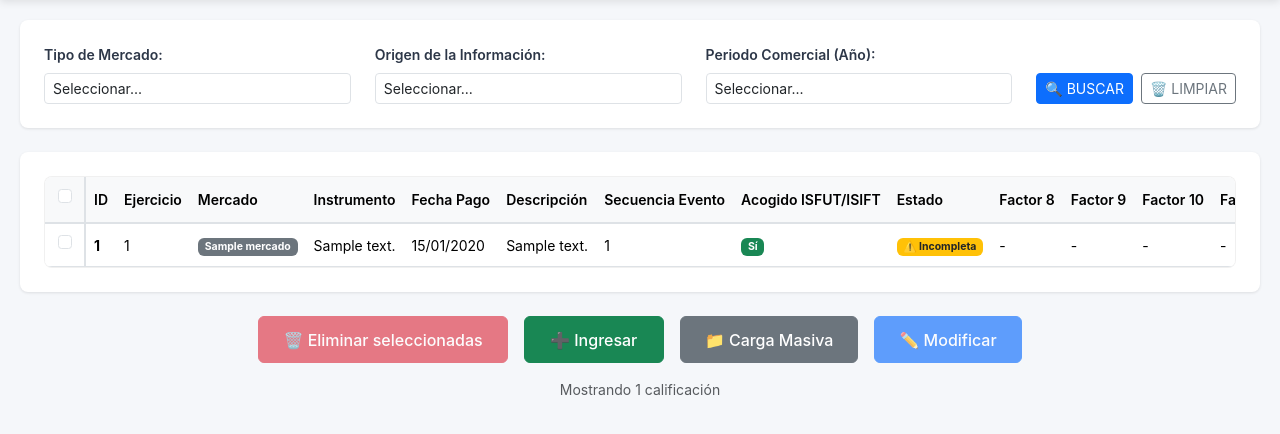
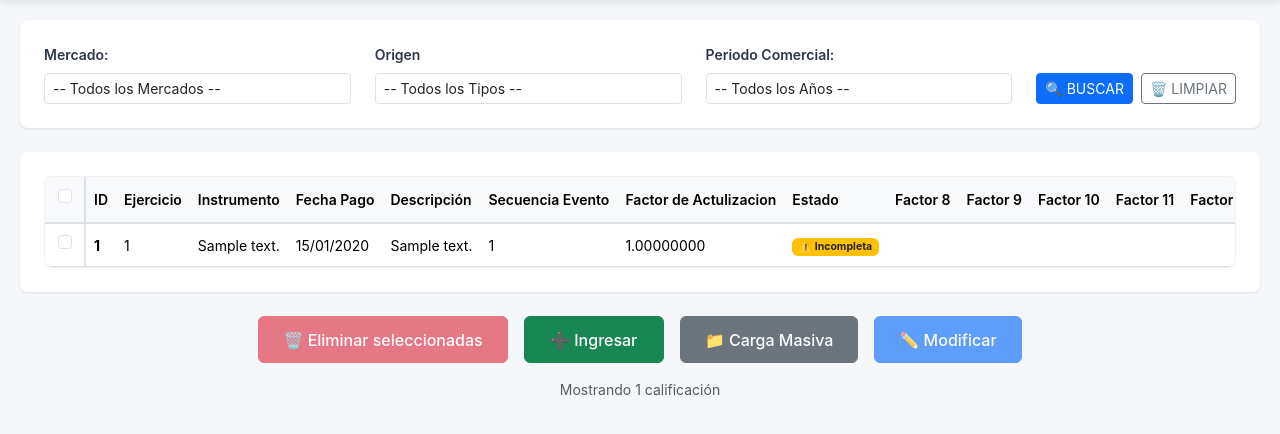
Before and after one commit to IgnacioQz/Projecto-Integrado, a Django app: page /main/ in a window 1280 px wide. Shown: the part 141-575 px from the top of the page. Run offline with Django 5.2, Linux system fonts and the light colour scheme; a user stored in the database is signed in; tables that the repository leaves empty hold one stand-in row (values such as "Sample post").

Commit message:
Filtros y mercados estandarizados

```diff
--- a/core/forms.py
+++ b/core/forms.py
@@ -1,6 +1,6 @@
 from decimal import Decimal
 from django import forms
-from .models import TblCalificacion
+from .models import TblCalificacion, TblMercado
 
 # =============================================================================
 # Constantes y configuración
@@ -17,22 +17,14 @@ DECIMAL_WIDGET_ATTRS = {
 # Formulario Paso 1: Datos básicos de calificación
 # =============================================================================
 class CalificacionBasicaForm(forms.ModelForm):
-    """
-    Formulario para crear/editar datos básicos de una calificación.
+    """Formulario para crear/editar datos básicos de una calificación."""
 
-    Fields:
-        mercado: Tipo de mercado (ej: ACCIONES)
-        instrumento_text: Nombre/código del instrumento ingresado manualmente
-        descripcion: Detalle descriptivo
-        fecha_pago_dividendo: Fecha efectiva del pago
-        secuencia_evento: Número secuencial del evento
-        dividendo: Monto del dividendo
-        valor_historico: Valor histórico del instrumento
-        factor_actualizacion: Factor de actualización
-        ejercicio: Año del ejercicio
-        isfut: Flag ISFUT
-        tipo_ingreso: Tipo de ingreso (foreign key)
-    """
+    # Define el campo mercado explícitamente para personalizar el queryset
+    mercado = forms.ModelChoiceField(
+        queryset=TblMercado.objects.filter(activo=True).order_by('nombre'),
+        widget=forms.Select(attrs={'class': 'form-control'}),
+        empty_label="Seleccione un mercado",
+    )
 
     class Meta:
         model = TblCalificacion
@@ -57,7 +49,8 @@ class CalificacionBasicaForm(forms.ModelForm):
             "tipo_ingreso": "Tipo de Ingreso",
         }
         widgets = {
-            "mercado": forms.Select(attrs={"class": FORM_SELECT_CLASS}),
+            # Cambia el widget de mercado a Select
+            "mercado": forms.Select(attrs={"class": FORM_CONTROL_CLASS}),
             "instrumento_text": forms.TextInput(attrs={
                 "class": FORM_CONTROL_CLASS,
                 "placeholder": "Ej: ACCIÓN, BONO, etc."
--- a/core/templates/main.html
+++ b/core/templates/main.html
@@ -25,50 +25,53 @@
             </div>
         {% endif %}
 
-        <!-- Barra superior: filtros -->
+        <!-- Envolver los filtros en un form -->
+        <form method="get" id="form-filtros">
             <div class="top-filters">
                 <div class="filters-grid">
-                <!-- Filtro Tipo de Mercado -->
                     <div class="filter-item">
-                    <label for="filtro-mercado">Tipo de Mercado:</label>
-                    <select id="filtro-mercado" class="form-control form-control-sm">
-                        <option value="">Seleccionar...</option>
-                        <option>Acciones</option>
-                        <option>CFI</option>
-                        <option>Fondos Mutuos</option>
+                        <label for="mercado">Mercado:</label>
+                        <select name="mercado" class="form-control form-control-sm">
+                            <option value="">-- Todos los Mercados --</option>
+                            {% for m in mercados_disponibles %}
+                                <option value="{{ m.mercado_id }}" {% if filtro_mercado|stringformat:"s" == m.mercado_id|stringformat:"s" %}selected{% endif %}>
+                                    {{ m.nombre }}
+                                </option>
+                            {% endfor %}
                         </select>
                     </div>
 
-                <!-- Filtro Origen de Información -->
                     <div class="filter-item">
-                    <label for="filtro-origen">Origen de la Información:</label>
-                    <select id="filtro-origen" class="form-control form-control-sm">
-                        <option value="">Seleccionar...</option>
-                        <option>Carga de archivo</option>
-                        <option>Ingreso manual</option>
-                        <option>Proveniente del sistema</option>
+                        <label for="origen">Origen</label>
+                        <select name="tipo_ingreso" class="form-control form-control-sm">
+                            <option value="">-- Todos los Tipos --</option>
+                            {% for t in tipos_ingreso_disponibles %}
+                                <option value="{{ t.tipo_ingreso_id }}" {% if filtro_tipo_ingreso|stringformat:"s" == t.tipo_ingreso_id|stringformat:"s" %}selected{% endif %}>
+                                    {{ t.nombre_tipo_ingreso }}
+                                </option>
+                            {% endfor %}
                         </select>
                     </div>
 
-                <!-- Filtro Periodo Comercial (Año) -->
                     <div class="filter-item">
-                    <label for="filtro-periodo">Periodo Comercial (Año):</label>
-                    <select id="filtro-periodo" class="form-control form-control-sm">
-                        <option value="">Seleccionar...</option>
-                        <option>2025</option>
-                        <option>2024</option>
-                        <option>2023</option>
-                        <option>2022</option>
+                        <label for="ejercicio">Periodo Comercial:</label>
+                        <select name="ejercicio" class="form-control form-control-sm">
+                            <option value="">-- Todos los Años --</option>
+                            {% for e in ejercicios_disponibles %}
+                                <option value="{{ e }}" {% if filtro_ejercicio|stringformat:"s" == e|stringformat:"s" %}selected{% endif %}>
+                                    {{ e }}
+                                </option>
+                            {% endfor %}
                         </select>
                     </div>
                 </div>
 
-            <!-- Botones de búsqueda y limpieza -->
                 <div class="search-actions">
-                <button class="btn btn-primary btn-sm">🔍 BUSCAR</button>
-                <button class="btn btn-outline-secondary btn-sm">🗑️ LIMPIAR</button>
+                    <button type="submit" class="btn btn-primary btn-sm">🔍 BUSCAR</button>
+                    <button type="button" class="btn btn-outline-secondary btn-sm" id="btn-limpiar">🗑️ LIMPIAR</button>
                 </div>
             </div>
+        </form>
 
         <!-- Reemplaza la sección de tabla y botones por este bloque sencillo (usa POST normal) -->
         <form method="post" action="{% url 'calificacion_delete_multiple' %}" id="form-delete-selected">
@@ -82,12 +85,11 @@
                                 <th><input type="checkbox" id="checkbox-all" class="form-check-input"></th>
                                 <th>ID</th>
                                 <th>Ejercicio</th>
-                                <th>Mercado</th>
                                 <th>Instrumento</th>
                                 <th>Fecha Pago</th>
                                 <th>Descripción</th>
                                 <th>Secuencia Evento</th>
-                                <th>Acogido ISFUT/ISIFT</th>
+                                <th>Factor de Actulizacion</th>
                                 <th>Estado</th>
                                 <th>Factor 8</th>
                                 <th>Factor 9</th>
@@ -128,18 +130,11 @@
                                 <td><input type="checkbox" name="ids[]" value="{{ it.pk }}" class="form-check-input row-checkbox"></td>
                                 <td class="fw-bold">{{ it.calificacion_id }}</td>
                                 <td>{{ it.ejercicio }}</td>
-                                <td><span class="badge bg-secondary">{{ it.mercado }}</span></td>
                                 <td>{{ it.instrumento_text|default:"-" }}</td>
                                 <td>{{ it.fecha_pago_dividendo|date:"d/m/Y" }}</td>
                                 <td>{{ it.descripcion|truncatewords:5|default:"-" }}</td>
                                 <td>{{ it.secuencia_evento }}</td>
-                                <td>
-                                    {% if it.isfut %}
-                                        <span class="badge bg-success">Sí</span>
-                                    {% else %}
-                                        <span class="badge bg-light text-dark">No</span>
-                                    {% endif %}
-                                </td>
+                                <td>{{ it.factor_actualizacion|floatformat:8|default:"-" }}</td>
                                 <td>
                                     {% if it.factores_dict %}
                                         <span class="badge bg-success">✓ Completa</span>
@@ -148,37 +143,37 @@
                                     {% endif %}
                                 </td>
 
-                                <!-- Factores 8-37: valores desde factores_dict preparado en la vista -->
-                                <td>{{ it.factores_dict.8|floatformat:8|default:"-" }}</td>
-                                <td>{{ it.factores_dict.9|floatformat:8|default:"-" }}</td>
-                                <td>{{ it.factores_dict.10|floatformat:8|default:"-" }}</td>
-                                <td>{{ it.factores_dict.11|floatformat:8|default:"-" }}</td>
-                                <td>{{ it.factores_dict.12|floatformat:8|default:"-" }}</td>
-                                <td>{{ it.factores_dict.13|floatformat:8|default:"-" }}</td>
-                                <td>{{ it.factores_dict.14|floatformat:8|default:"-" }}</td>
-                                <td>{{ it.factores_dict.15|floatformat:8|default:"-" }}</td>
-                                <td>{{ it.factores_dict.16|floatformat:8|default:"-" }}</td>
-                                <td>{{ it.factores_dict.17|floatformat:8|default:"-" }}</td>
-                                <td>{{ it.factores_dict.18|floatformat:8|default:"-" }}</td>
-                                <td>{{ it.factores_dict.19|floatformat:8|default:"-" }}</td>
-                                <td>{{ it.factores_dict.20|floatformat:8|default:"-" }}</td>
-                                <td>{{ it.factores_dict.21|floatformat:8|default:"-" }}</td>
-                                <td>{{ it.factores_dict.22|floatformat:8|default:"-" }}</td>
-                                <td>{{ it.factores_dict.23|floatformat:8|default:"-" }}</td>
-                                <td>{{ it.factores_dict.24|floatformat:8|default:"-" }}</td>
-                                <td>{{ it.factores_dict.25|floatformat:8|default:"-" }}</td>
-                                <td>{{ it.factores_dict.26|floatformat:8|default:"-" }}</td>
-                                <td>{{ it.factores_dict.27|floatformat:8|default:"-" }}</td>
-                                <td>{{ it.factores_dict.28|floatformat:8|default:"-" }}</td>
-                                <td>{{ it.factores_dict.29|floatformat:8|default:"-" }}</td>
-                                <td>{{ it.factores_dict.30|floatformat:8|default:"-" }}</td>
-                                <td>{{ it.factores_dict.31|floatformat:8|default:"-" }}</td>
-                                <td>{{ it.factores_dict.32|floatformat:8|default:"-" }}</td>
-                                <td>{{ it.factores_dict.33|floatformat:8|default:"-" }}</td>
-                                <td>{{ it.factores_dict.34|floatformat:8|default:"-" }}</td>
-                                <td>{{ it.factores_dict.35|floatformat:8|default:"-" }}</td>
-                                <td>{{ it.factores_dict.36|floatformat:8|default:"-" }}</td>
-                                <td>{{ it.factores_dict.37|floatformat:8|default:"-" }}</td>
+                                <!-- Reemplaza los tds de factores 8-37 por esto (índices 0..29) -->
+                                <td>{{ it.factores_array.0|default:"-"|floatformat:8 }}</td>  {# factor 8  #}
+                                <td>{{ it.factores_array.1|default:"-"|floatformat:8 }}</td>  {# factor 9  #}
+                                <td>{{ it.factores_array.2|default:"-"|floatformat:8 }}</td>  {# factor 10 #}
+                                <td>{{ it.factores_array.3|default:"-"|floatformat:8 }}</td>
+                                <td>{{ it.factores_array.4|default:"-"|floatformat:8 }}</td>
+                                <td>{{ it.factores_array.5|default:"-"|floatformat:8 }}</td>
+                                <td>{{ it.factores_array.6|default:"-"|floatformat:8 }}</td>
+                                <td>{{ it.factores_array.7|default:"-"|floatformat:8 }}</td>
+                                <td>{{ it.factores_array.8|default:"-"|floatformat:8 }}</td>
+                                <td>{{ it.factores_array.9|default:"-"|floatformat:8 }}</td>
+                                <td>{{ it.factores_array.10|default:"-"|floatformat:8 }}</td>
+                                <td>{{ it.factores_array.11|default:"-"|floatformat:8 }}</td>
+                                <td>{{ it.factores_array.12|default:"-"|floatformat:8 }}</td>
+                                <td>{{ it.factores_array.13|default:"-"|floatformat:8 }}</td>
+                                <td>{{ it.factores_array.14|default:"-"|floatformat:8 }}</td>
+                                <td>{{ it.factores_array.15|default:"-"|floatformat:8 }}</td>
+                                <td>{{ it.factores_array.16|default:"-"|floatformat:8 }}</td>
+                                <td>{{ it.factores_array.17|default:"-"|floatformat:8 }}</td>
+                                <td>{{ it.factores_array.18|default:"-"|floatformat:8 }}</td>
+                                <td>{{ it.factores_array.19|default:"-"|floatformat:8 }}</td>
+                                <td>{{ it.factores_array.20|default:"-"|floatformat:8 }}</td>
+                                <td>{{ it.factores_array.21|default:"-"|floatformat:8 }}</td>
+                                <td>{{ it.factores_array.22|default:"-"|floatformat:8 }}</td>
+                                <td>{{ it.factores_array.23|default:"-"|floatformat:8 }}</td>
+                                <td>{{ it.factores_array.24|default:"-"|floatformat:8 }}</td>
+                                <td>{{ it.factores_array.25|default:"-"|floatformat:8 }}</td>
+                                <td>{{ it.factores_array.26|default:"-"|floatformat:8 }}</td>
+                                <td>{{ it.factores_array.27|default:"-"|floatformat:8 }}</td>
+                                <td>{{ it.factores_array.28|default:"-"|floatformat:8 }}</td>
+                                <td>{{ it.factores_array.29|default:"-"|floatformat:8 }}</td> {# factor 37 #}
                             </tr>
                             {% empty %}
                             <tr>
@@ -273,5 +268,15 @@
         }
         return confirm(`¿Eliminar ${selected} calificación(es)?`);
     }
+
+    // Agregar manejador para el botón limpiar
+    document.getElementById('btn-limpiar').addEventListener('click', function() {
+        // Limpiar todos los selects
+        document.querySelectorAll('#form-filtros select').forEach(select => {
+            select.value = '';
+        });
+        // Enviar el formulario
+        document.getElementById('form-filtros').submit();
+    });
 </script>
 {% endblock %}
--- a/core/views.py
+++ b/core/views.py
@@ -56,82 +56,78 @@ def logout_view(request):
 # =============================================================================
 @login_required(login_url="login")
 def main_view(request):
-    """
-    Dashboard principal con listado de calificaciones y filtros.
-    Permite filtrar por:
-    - Mercado
-    - Tipo de ingreso
-    - Ejercicio
-    """
-    # Obtener y procesar filtros
-    filtro_mercado = request.GET.get('mercado', '').strip()
-    filtro_tipo_ingreso = request.GET.get('tipo_ingreso', '').strip()
-    filtro_ejercicio = request.GET.get('ejercicio', '').strip()
+    """Dashboard principal con listado de calificaciones y filtros."""
+    filtro_mercado = request.GET.get('mercado', '')
+    filtro_tipo_ingreso = request.GET.get('tipo_ingreso', '')
+    filtro_ejercicio = request.GET.get('ejercicio', '')
 
-    # Query base optimizada
-    items = (TblCalificacion.objects
-             .select_related('tipo_ingreso', 'instrumento')
-             .prefetch_related('factores'))
+    qs = (TblCalificacion.objects
+          .select_related('mercado', 'tipo_ingreso')
+          # prefetch el conjunto de factores (ajusta 'factores' si tu related_name es distinto)
+          .prefetch_related('factores'))
 
-    # Aplicar filtros si existen
     if filtro_mercado:
-        items = items.filter(mercado__id=int(filtro_mercado))
+        qs = qs.filter(mercado_id=filtro_mercado)
     if filtro_tipo_ingreso:
-        items = items.filter(tipo_ingreso__nombre_tipo_ingreso__icontains=filtro_tipo_ingreso)
+        qs = qs.filter(tipo_ingreso_id=filtro_tipo_ingreso)
     if filtro_ejercicio:
         try:
-            items = items.filter(ejercicio=int(filtro_ejercicio))
+            qs = qs.filter(ejercicio=int(filtro_ejercicio))
         except ValueError:
             pass
 
-    items = items.order_by('-fecha_creacion')[:200]
+    items = qs.order_by('-fecha_creacion')[:500]  # limita por seguridad
 
-    # Procesar factores para cada calificación
-    for item in items:
-        all_factores = list(item.factores.all())
-        item.factores_dict = {
-            f.posicion: f.valor
-            for f in all_factores
-            if 8 <= f.posicion <= 37
-        }
+    # construir estructuras fáciles de usar en plantilla
+    for it in items:
+        # obtener queryset de factores: intenta related_name 'factores' y si no existe usa reverse relation por convención
+        try:
+            factor_qs = it.factores.all()
+        except Exception:
+            factor_qs = it.tblfactorvalor_set.all()
 
-    # Obtener opciones para filtros
+        factores_map = {int(f.posicion): f.valor for f in factor_qs}
+        # lista indexada: índice 0 -> posición 8, índice 29 -> posición 37
+        factores_array = [factores_map.get(pos) for pos in range(8, 38)]
+
+        it.factores_map = factores_map
+        it.factores_array = factores_array
+
     context = {
         'items': items,
+        'mercados_disponibles': TblMercado.objects.filter(activo=True).order_by('nombre'),
+        'tipos_ingreso_disponibles': TblTipoIngreso.objects.all().order_by('nombre_tipo_ingreso'),
+        'ejercicios_disponibles': TblCalificacion.objects.values_list('ejercicio', flat=True).distinct().order_by('-ejercicio'),
         'filtro_mercado': filtro_mercado,
         'filtro_tipo_ingreso': filtro_tipo_ingreso,
         'filtro_ejercicio': filtro_ejercicio,
-        'mercados_disponibles': TblMercado.objects.all().order_by('nombre'),
-        'tipos_ingreso_disponibles': TblTipoIngreso.objects.all().order_by('nombre_tipo_ingreso'),
-        'ejercicios_disponibles': TblCalificacion.objects.values_list('ejercicio', flat=True).distinct().order_by('-ejercicio'),
     }
-
     return render(request, "main.html", context)
 
 # =============================================================================
 # Gestión de calificaciones - Carga Manual
 # =============================================================================
 @login_required(login_url="login")
-@transaction.atomic
 def carga_manual_view(request):
-    """
-    PASO 1: Crear nueva calificación (datos básicos)
-    - GET: Muestra formulario vacío
-    - POST: Valida y crea calificación parcial
-    """
+    """PASO 1: Crear nueva calificación."""
     if request.method == "POST":
         form = CalificacionBasicaForm(request.POST)
         if form.is_valid():
             calif = form.save(commit=False)
             calif.usuario = request.user
             calif.save()
-            messages.warning(request, "⚠️ Calificación creada PARCIALMENTE. Complete el paso 2.")
+            messages.success(request, "✅ Calificación creada correctamente.")
             return redirect("calificacion_edit", pk=calif.pk)
-        messages.error(request, "Por favor corrija los errores en el formulario.")
-        return render(request, "cargaManual.html", {"form": form})
+    else:
+        form = CalificacionBasicaForm()
 
-    form = CalificacionBasicaForm()
-    return render(request, "cargaManual.html", {"form": form})
+    # Añadir mercados disponibles al contexto
+    mercados = TblMercado.objects.filter(activo=True).order_by('nombre')
+
+    return render(request, "cargaManual.html", {
+        "form": form,
+        "mercados": mercados,
+    })
 
 @login_required(login_url="login")
 @transaction.atomic
```
Also changed, not shown: core/admin.py (+14 -2 lines). Lines whose indentation alone changed are shown as unchanged.
